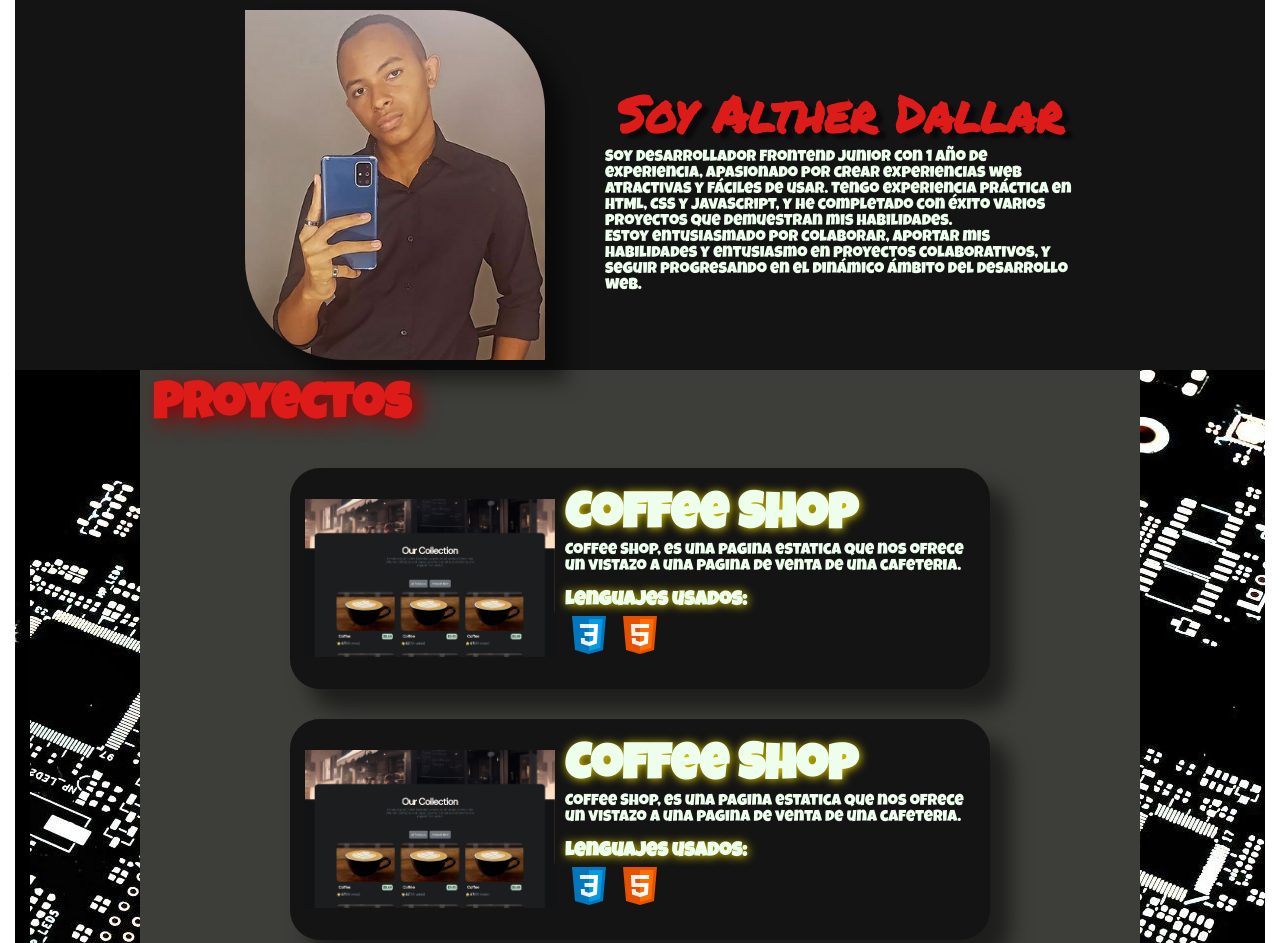
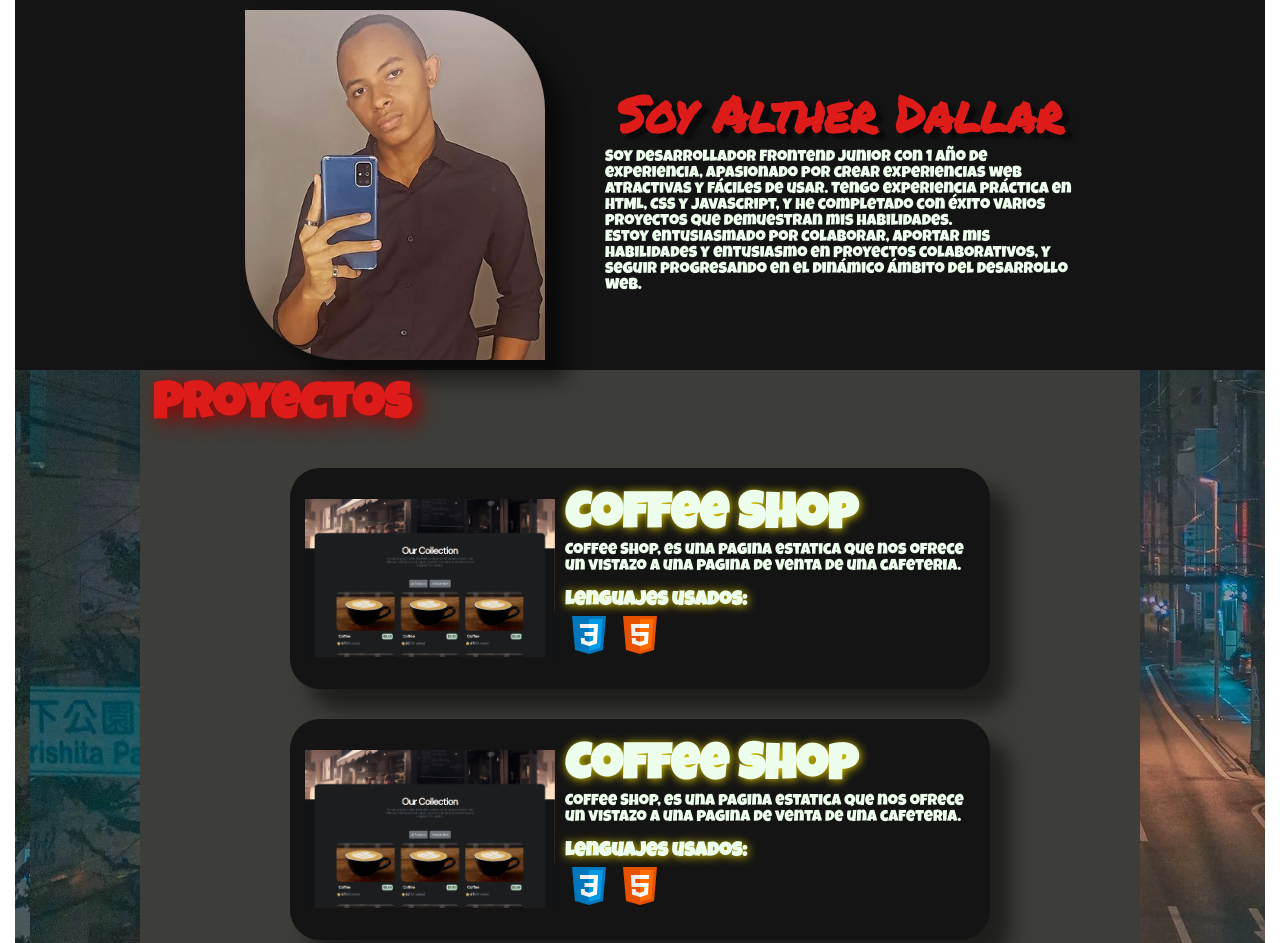
Before and after one commit to 4PDB/My-portfolio, a plain HTML site: page index.html in a window 1280 px wide. Shown: the top 943 px of the page. Drawn offline with Linux system fonts and the light colour scheme.

Commit message:
Update style.css

```diff
--- a/styles/style.css
+++ b/styles/style.css
@@ -17,7 +17,7 @@
 html{
     font-size: 62.5%;
     scrollbar-gutter: stable both-edges;
-    background-image: url("/img/Blue-Wallpaper-Phone.jpeg");
+    background-image: url("/img/bg1-min.jpg");
     background-attachment: fixed;
 }
 body {
```
